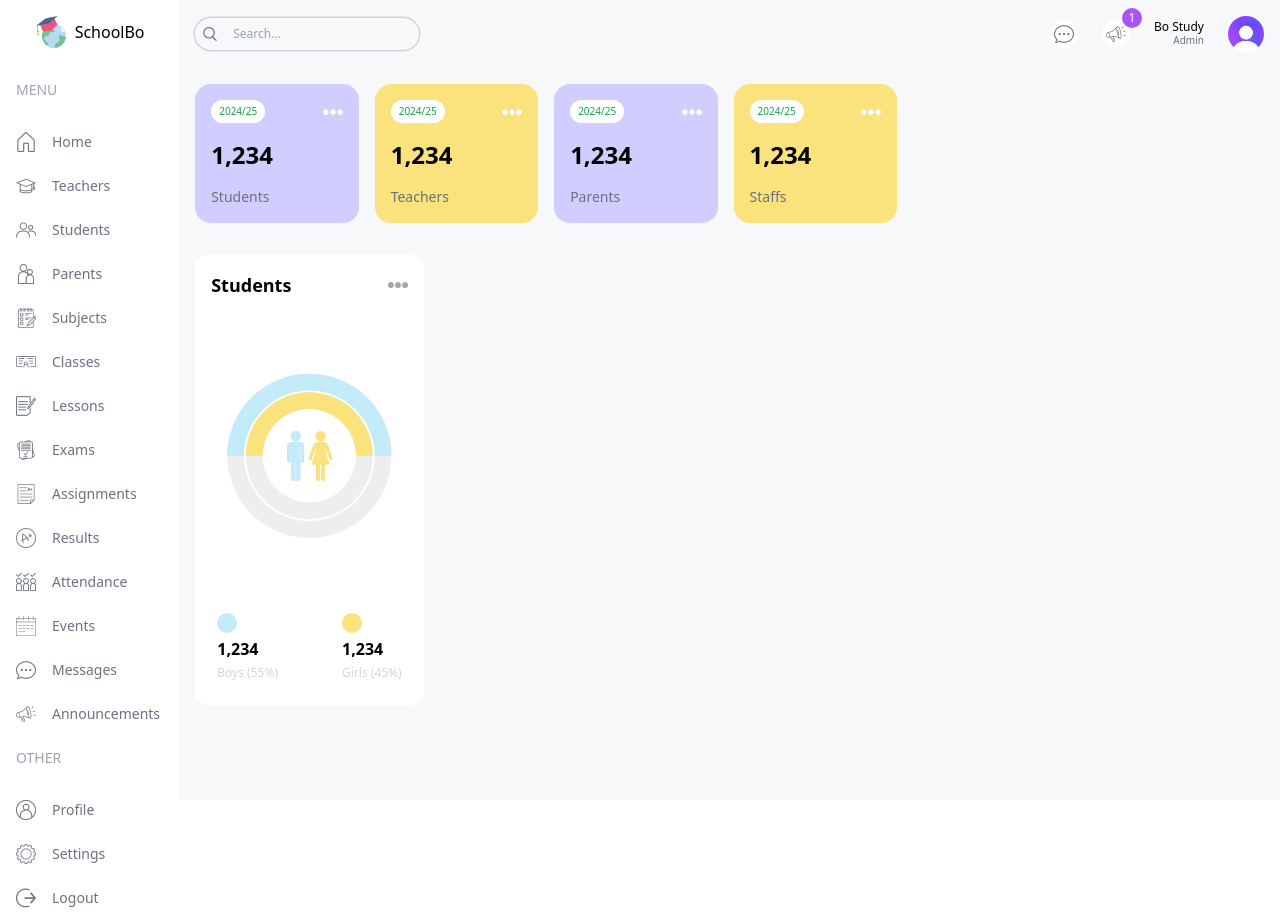
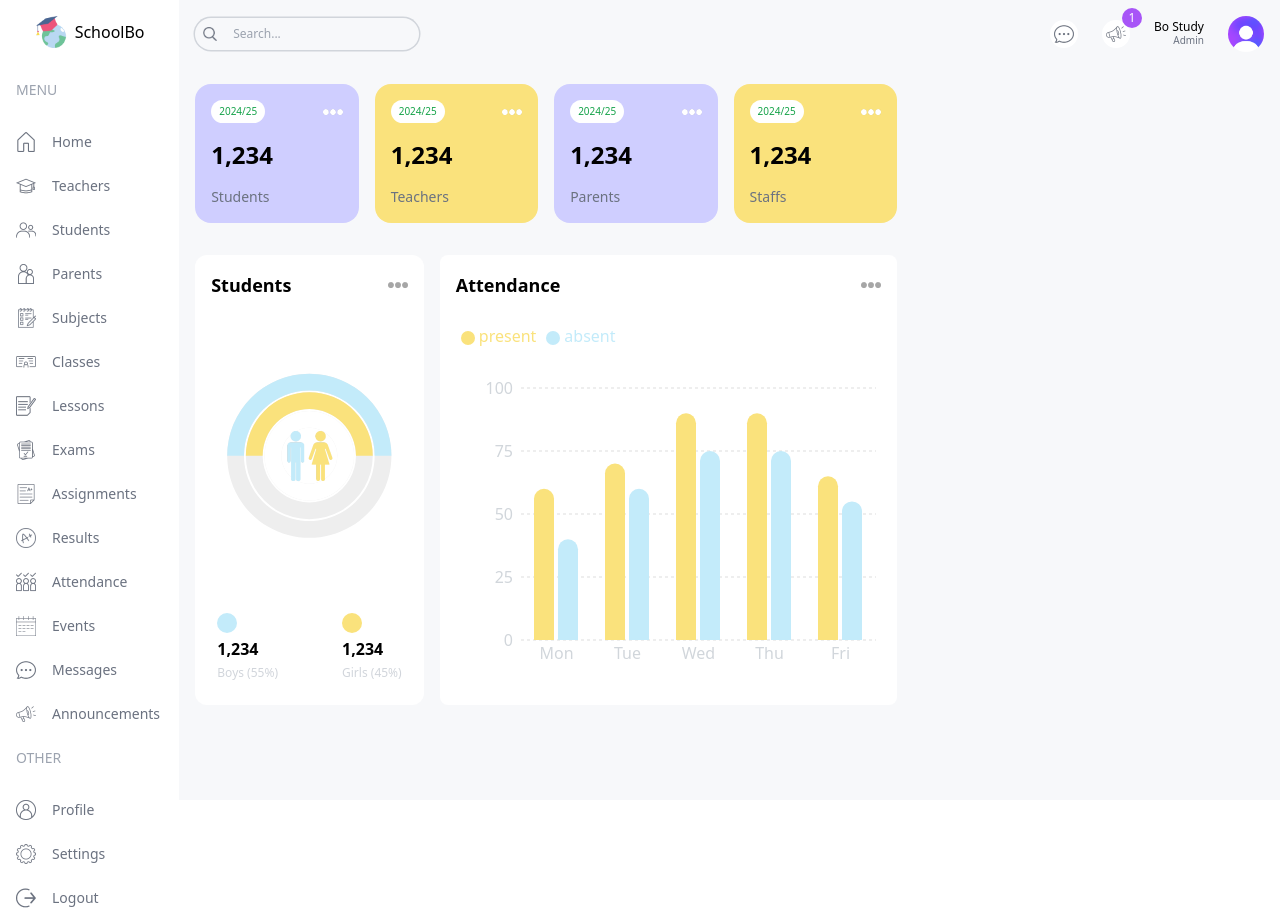
Before and after one commit to Bostudy26/SMD-UID, a Next.js app: page /admin in a window 1280 px wide. Built offline with nearby package versions, Linux system fonts and the light colour scheme.

Commit message:
Feat: AdminPage + AttendanceChart

```diff
--- a/src/app/(dashboard)/admin/page.tsx
+++ b/src/app/(dashboard)/admin/page.tsx
@@ -1,5 +1,6 @@
 import CountChart from "@/components/CountChart";
-import UserCard from "../../../components/UserCard";
+import UserCard from "@/components/UserCard";
+import AttendanceChart from "@/components/AttendanceChart";
 
 const AdminPage = () => {
   return (
@@ -21,10 +22,14 @@
             />
           </div>
           {/* ATTENDANCE CHART */}
-          <div className="w-full lg:w-2/3 h-[450px]"></div>
+          <div className="w-full lg:w-2/3 h-[450px]">
+            <AttendanceChart />
+          </div>
         </div>
         {/* BOTTOM CHART */}
-        <div className="w-full h-[500px]"></div>
+        <div className="w-full h-[500px]">
+
+        </div>
       </div>
       {/* RIGHT */}
       <div className="w-full lg:w-1/3 flex flex-col gap-8"></div>
--- /dev/null
+++ b/src/components/AttendanceChart.tsx
@@ -0,0 +1,74 @@
+"use client"
+import Image from 'next/image';
+import { BarChart, Bar, XAxis, YAxis, CartesianGrid, Tooltip, Legend, ResponsiveContainer } from 'recharts';
+
+const data = [
+  {
+    name: 'Mon',
+    present: 60,
+    absent: 40,
+  },
+  {
+    name: 'Tue',
+    present: 70,
+    absent: 60,
+  },
+  {
+    name: 'Wed',
+    present: 90,
+    absent: 75,
+  },
+  {
+    name: 'Thu',
+    present: 90,
+    absent: 75,
+  },
+  {
+    name: 'Fri',
+    present: 65,
+    absent: 55,
+  },
+];
+const AttendanceChart = () => {
+  return (
+    <div className='bg-white rounded-lg p-4 h-full'>
+        <div className='flex justify-between items-center'>
+            <h1 className='text-lg font-semibold'>Attendance</h1>
+            <Image
+                src="/moreDark.png"
+                alt='more'
+                width={20}
+                height={20}
+            />
+        </div>
+            <ResponsiveContainer width="100%" height="90%">
+                <BarChart
+                    width={500}
+                    height={300}
+                    data={data}
+                    barSize={20}
+                >
+                    <CartesianGrid strokeDasharray="3 3" vertical={false} stroke='#ddd' />
+                    <XAxis dataKey="name" axisLine={false} tick={{fill:"#d1d6db"}} tickLine={false} />
+                    <YAxis axisLine={false} tick={{fill:"#d1d6db"}} tickLine={false} />
+                    <Tooltip contentStyle={{borderRadius:"10px" , borderColor:"lightgray"}} />
+                    <Legend  align='left' verticalAlign='top' wrapperStyle={{paddingTop:"20px", paddingBottom:"40px"}}/>
+                    <Bar
+                        dataKey="present"
+                        fill="#FAE27C"
+                        legendType='circle'
+                        radius={[10,10,0,0]}
+                    />
+                    <Bar
+                        dataKey="absent"
+                        fill="#C3EBFA"
+                        legendType='circle'
+                        radius={[10,10,0,0]}
+                    />
+                </BarChart>
+        </ResponsiveContainer>
+    </div>
+  )
+}
+
+export default AttendanceChart
```
